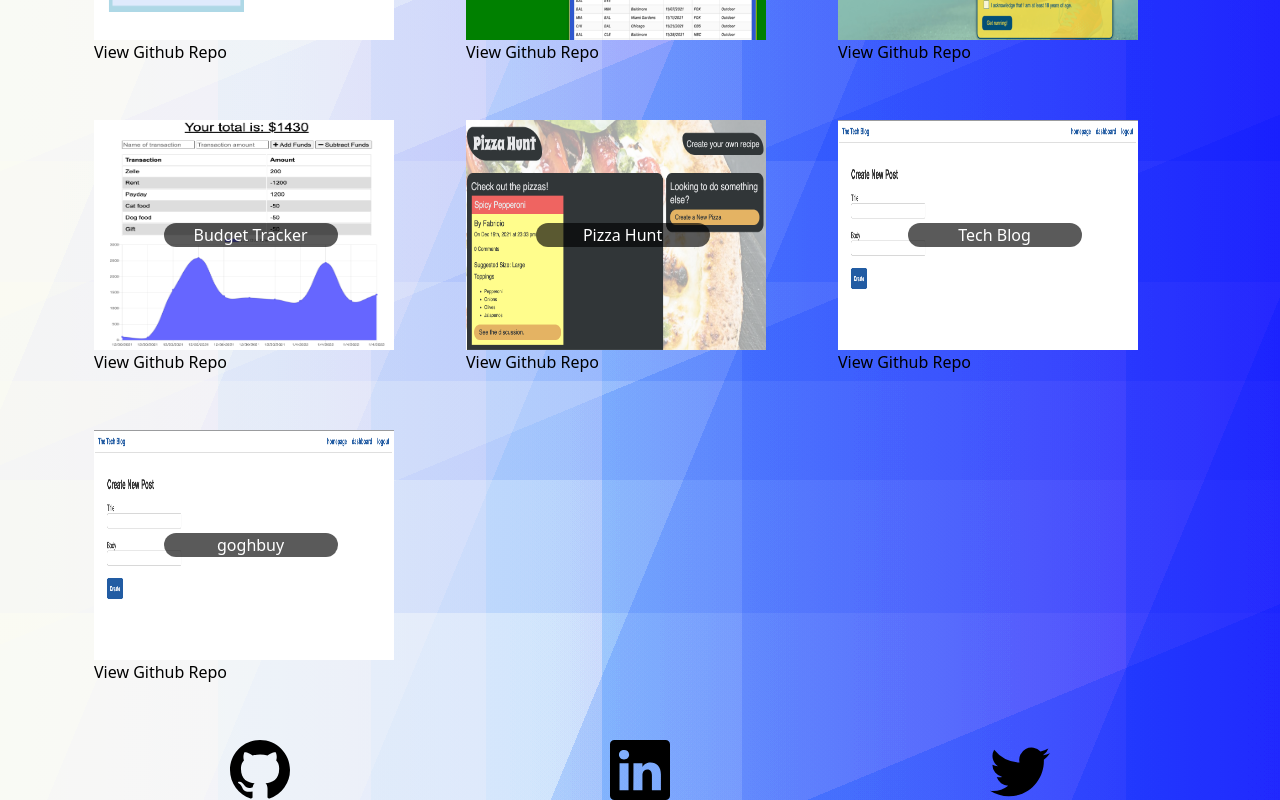
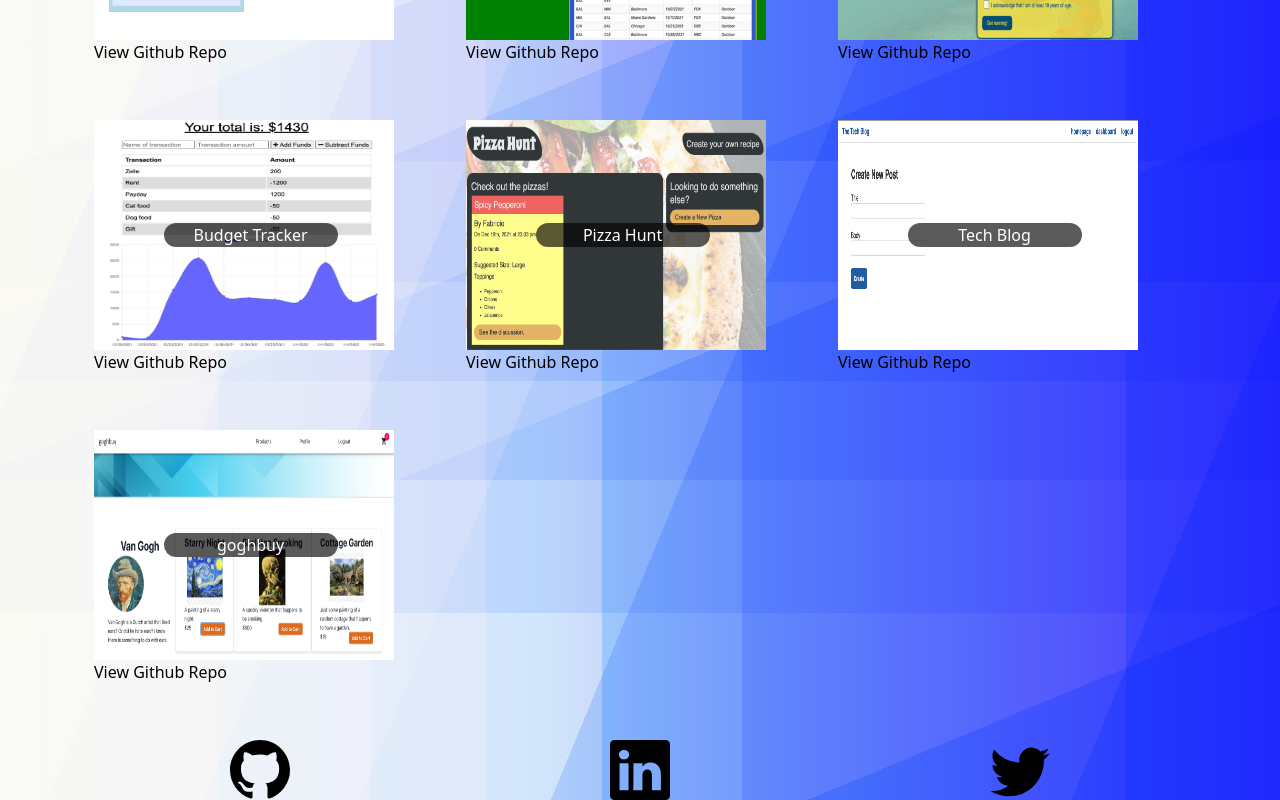
Before and after one commit to fab1214/React-Portfolio, a React (Create React App) app: page /Portfolio in a window 1280 px wide. Shown: the part 465-1265 px from the top of the page. Built offline with nearby package versions, Linux system fonts and the light colour scheme.

Commit message:
Update index.js

```diff
--- a/src/components/Projects/index.js
+++ b/src/components/Projects/index.js
@@ -50,7 +50,7 @@ const ProjectList = () => {
           url: "https://nameless-fjord-50324.herokuapp.com/",
           alt: 'goghbuy ecommerce',
           repo: "https://github.com/fab1214/goghbuy",
-          photo: require("../../assets/project-thumbnail/tech-blog.png")
+          photo: require("../../assets/project-thumbnail/goghbuy.png")
         }
         ];
 
```
